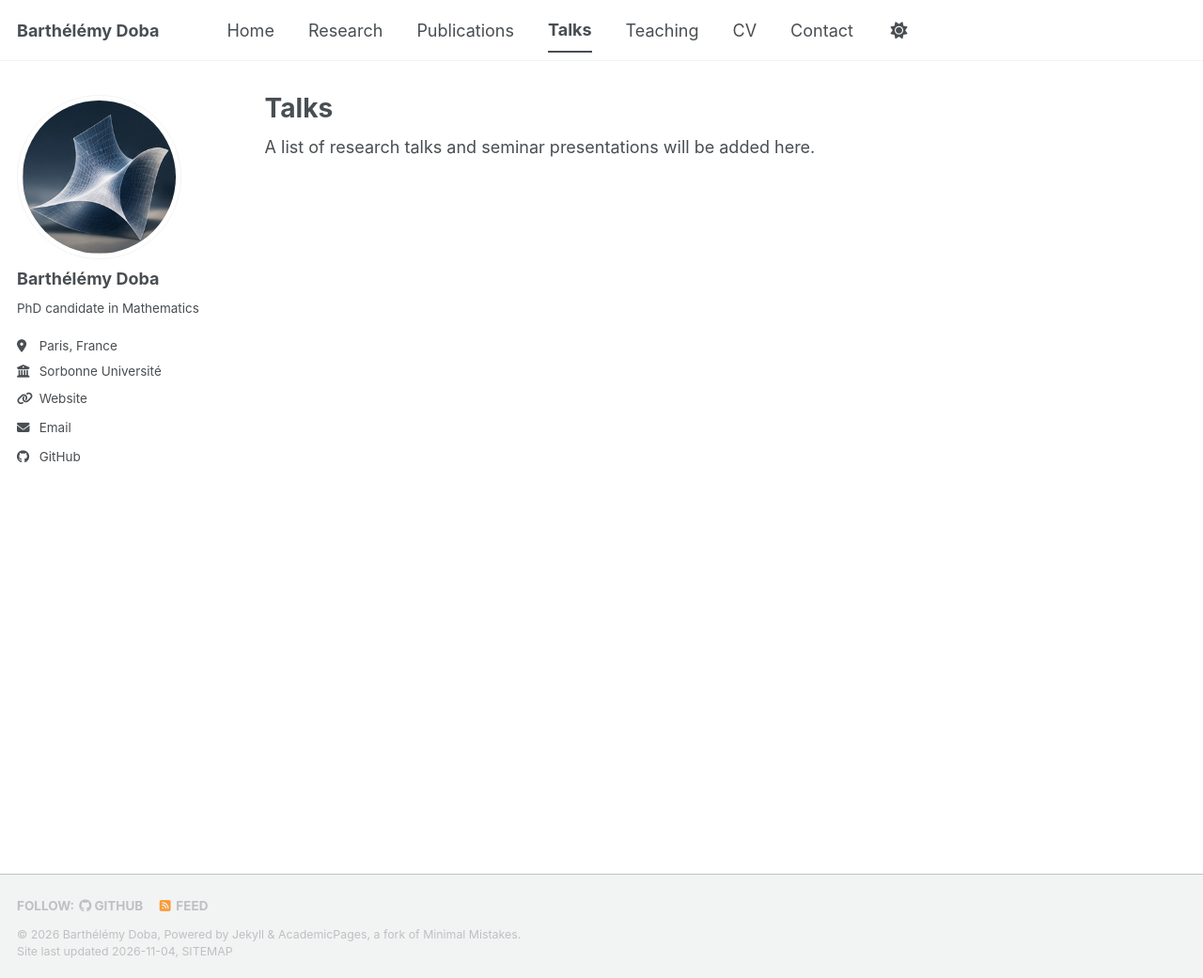
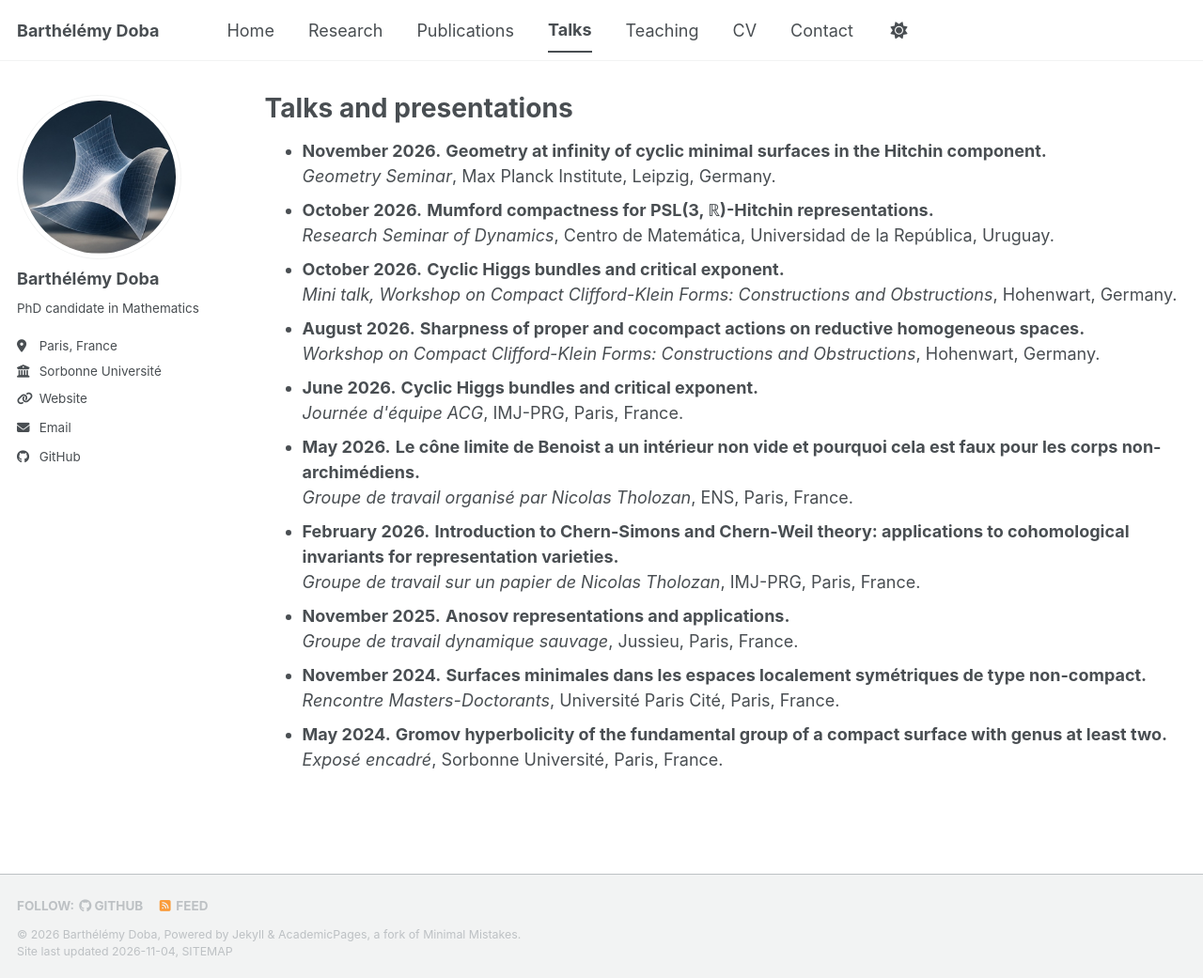
Before and after one commit to barthelemy-doba/barthelemy-doba.github.io, a Jekyll site: the page built from _pages/talks.html, in a window 1280 px wide and 1041 px high. Shown: the whole window at 94% size. Built offline with Jekyll 4.4.1, drawn with Linux system fonts in a browser that asks for light colours; a script bundle is joined from its source files by our own code; a style sheet for code colours, icons or effects is not loaded.

Commit message:
Update talks page with upcoming presentations
Added a list of upcoming talks and presentations with details including dates, titles, and event information.

```diff
--- a/_pages/talks.html
+++ b/_pages/talks.html
@@ -1,8 +1,68 @@
 ---
 layout: archive
-title: "Talks"
+title: "Talks and presentations"
 permalink: /talks/
 author_profile: true
 ---
 
-A list of research talks and seminar presentations will be added here.
+<ul>
+  <li>
+    <strong>November 2026.</strong>
+    <strong>Geometry at infinity of cyclic minimal surfaces in the Hitchin component.</strong><br>
+    <em>Geometry Seminar</em>, Max Planck Institute, Leipzig, Germany.
+  </li>
+
+  <li>
+    <strong>October 2026.</strong>
+    <strong>Mumford compactness for PSL(3, ℝ)-Hitchin representations.</strong><br>
+    <em>Research Seminar of Dynamics</em>, Centro de Matemática, Universidad de la República, Uruguay.
+  </li>
+
+  <li>
+    <strong>October 2026.</strong>
+    <strong>Cyclic Higgs bundles and critical exponent.</strong><br>
+    <em>Mini talk, Workshop on Compact Clifford-Klein Forms: Constructions and Obstructions</em>, Hohenwart, Germany.
+  </li>
+
+  <li>
+    <strong>August 2026.</strong>
+    <strong>Sharpness of proper and cocompact actions on reductive homogeneous spaces.</strong><br>
+    <em>Workshop on Compact Clifford-Klein Forms: Constructions and Obstructions</em>, Hohenwart, Germany.
+  </li>
+
+  <li>
+    <strong>June 2026.</strong>
+    <strong>Cyclic Higgs bundles and critical exponent.</strong><br>
+    <em>Journée d'équipe ACG</em>, IMJ-PRG, Paris, France.
+  </li>
+
+  <li>
+    <strong>May 2026.</strong>
+    <strong>Le cône limite de Benoist a un intérieur non vide et pourquoi cela est faux pour les corps non-archimédiens.</strong><br>
+    <em>Groupe de travail organisé par Nicolas Tholozan</em>, ENS, Paris, France.
+  </li>
+
+  <li>
+    <strong>February 2026.</strong>
+    <strong>Introduction to Chern-Simons and Chern-Weil theory: applications to cohomological invariants for representation varieties.</strong><br>
+    <em>Groupe de travail sur un papier de Nicolas Tholozan</em>, IMJ-PRG, Paris, France.
+  </li>
+
+  <li>
+    <strong>November 2025.</strong>
+    <strong>Anosov representations and applications.</strong><br>
+    <em>Groupe de travail dynamique sauvage</em>, Jussieu, Paris, France.
+  </li>
+
+  <li>
+    <strong>November 2024.</strong>
+    <strong>Surfaces minimales dans les espaces localement symétriques de type non-compact.</strong><br>
+    <em>Rencontre Masters-Doctorants</em>, Université Paris Cité, Paris, France.
+  </li>
+
+  <li>
+    <strong>May 2024.</strong>
+    <strong>Gromov hyperbolicity of the fundamental group of a compact surface with genus at least two.</strong><br>
+    <em>Exposé encadré</em>, Sorbonne Université, Paris, France.
+  </li>
+</ul>
```
